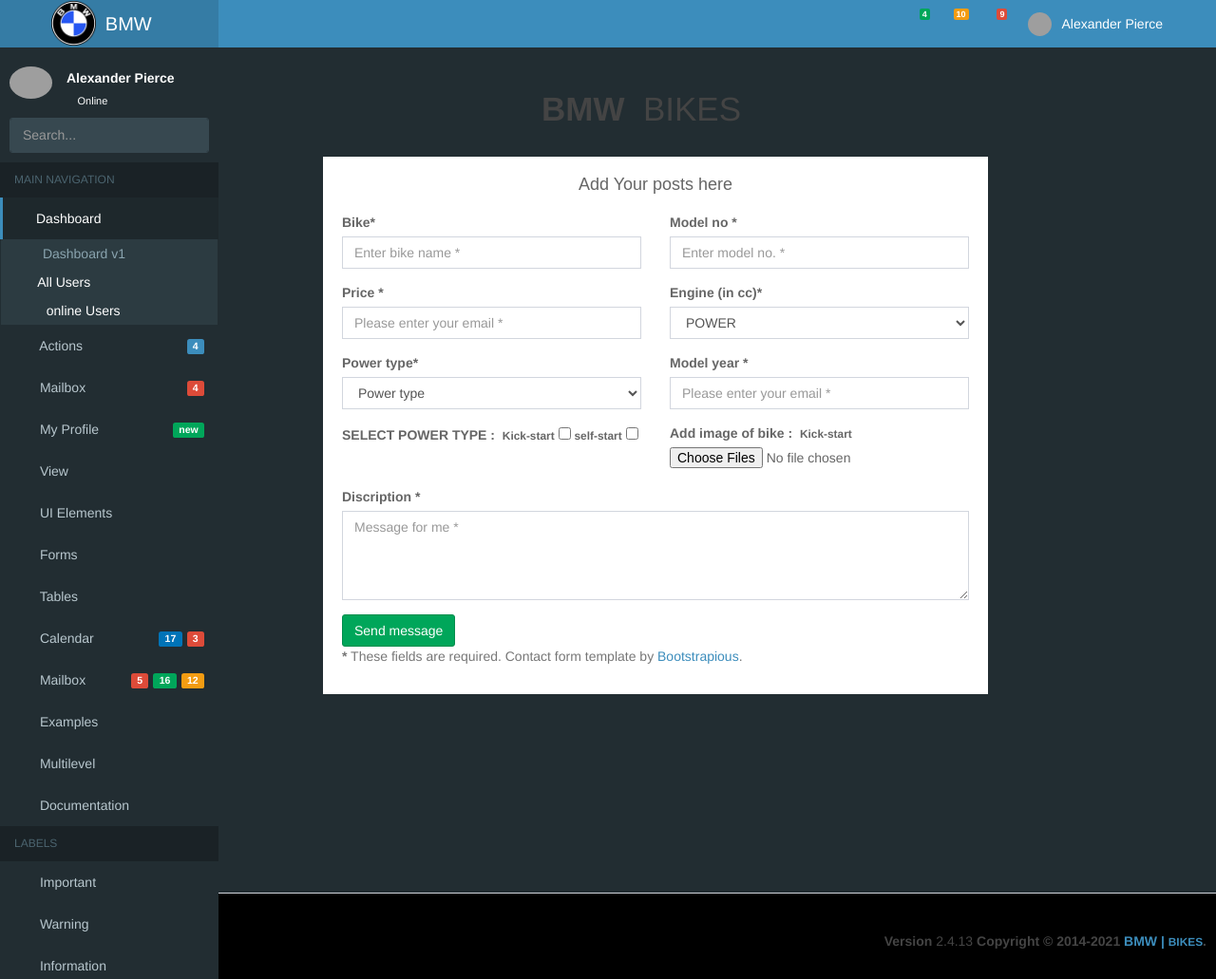
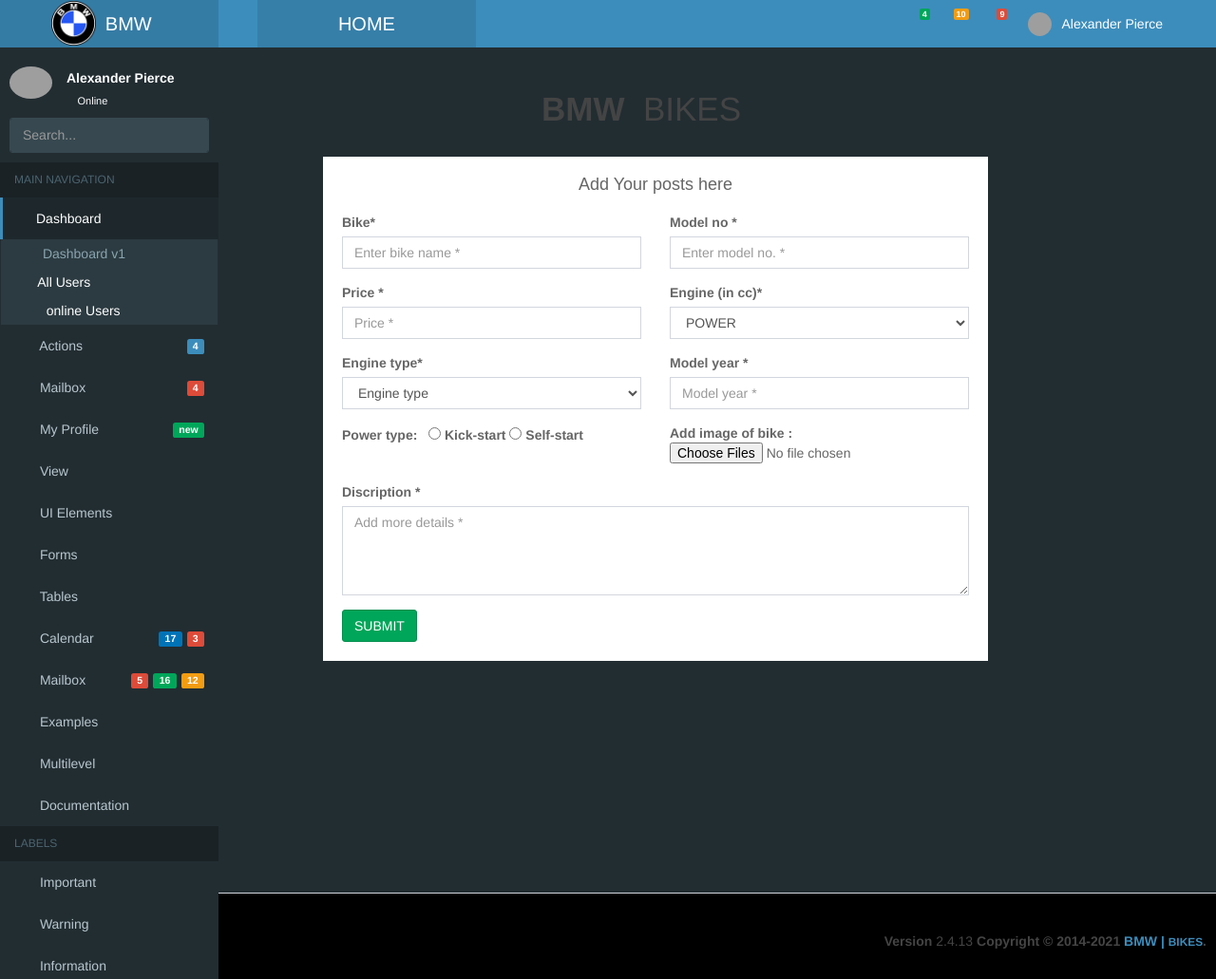
Before and after one commit to ashu4587/Admin-dashboard, a PHP site: page /Admin-dashboard/post-crud.php in a window 1280 px wide. Shown: the whole page at 95% size. Run offline with PHP 8.4, Linux system fonts and the light colour scheme; some libraries are stand-ins or nearby versions; some web fonts are replaced; grey boxes are pictures that could not be loaded.

Commit message:
WEdnesday update
wrking fine... fike upload.. working.. in posts.. and frontpage

```diff
--- a/database/connection.php
+++ b/database/connection.php
@@ -8,6 +8,7 @@
     define('USER','root');
     define('PASSWORD','');
     define('REGISTER','register');
+    define('POSTS','posts');
 
     $connection = new PDO(HOST, USER, PASSWORD);
     //echo "you are succesfully connected to databse";
@@ -31,11 +32,11 @@
 
   //   return $fetch ->fetchAll(PDO::FETCH_ASSOC);
   // }
-  // function debug($var){
-  //   echo"<pre>";
-  //    print_r($var);
-  //   echo"<pre>";
-  // }
+  function debug($var){
+    echo"<pre>";
+     print_r($var);
+    echo"<pre>";
+  }
 
   session_start();
 
--- a/frontpage/frontpage-crud.php
+++ b/frontpage/frontpage-crud.php
@@ -1,5 +1,11 @@
 <?php
   include '../database/connection.php';
+
+  $fetch   = "SELECT * FROM `".POSTS."` ";
+  $listing = $connection->prepare($fetch);
+  $listing->execute();
+  $data    = $listing->fetchAll(PDO::FETCH_ASSOC);
+
   include PATH.DS.'header-footer'.DS.'header.php';
   include PATH.DS.'components'.DS.'navbar.php';
   include PATH.DS.'frontpage'.DS.'frontpage.php';
--- a/header-footer/main-header.php
+++ b/header-footer/main-header.php
@@ -8,13 +8,13 @@
       <img src="<?php echo URL;?>images/BMW.png" style="height:55px; width:55px; margin-top:-5px; margin-left:-20px">
     BMW
     </a>
-
     <!-- Header Navbar: style can be found in header.less -->
     <nav class="navbar navbar-static-top">
       <!-- Sidebar toggle button-->
       <a href="#" class="sidebar-toggle" data-toggle="push-menu" role="button">
         <span class="sr-only">Toggle navigation</span>
       </a>
+      <a class= "logo" href="<?php echo URL;?>frontpage/frontpage-crud.php" style="margin-right:50px;"><span >HOME</span></a>
       <!-- Navbar Right Menu -->
       <div class="navbar-custom-menu">
         <ul class="nav navbar-nav">
--- a/lisiting/listing.php
+++ b/lisiting/listing.php
@@ -1,6 +1,6 @@
 <?php
   include '../database/connection.php';
-  $fetch   = "SELECT * FROM `".REGISTER."`";
+  $fetch   = "SELECT * FROM `".REGISTER."` ORDER BY `id` DESC";
   $listing = $connection->prepare($fetch);
   $listing->execute();
   $data    = $listing->fetchAll(PDO::FETCH_ASSOC);
--- a/post/post-crud.php
+++ b/post/post-crud.php
@@ -1,5 +1,54 @@
 <?php
   include '../database/connection.php';
+  if(isset($_POST['post'])){
+    $username    = "ashu";
+    $bike        = $_POST['bike'];
+    $model_no    = $_POST['model_no'];
+    $price       = $_POST['price'];
+    $engine      = $_POST['engine'];
+    $engine_type = $_POST['engine_type'];
+    $model_year  = $_POST['model_year'];
+    $power_type  = $_POST['Power_type'];
+    $discription = $_POST['discription'];
+
+    /*bike iamge variables.*/
+
+    $bikeimage     = $_FILES['bike_image'];
+    $bike_image    =  $_FILES['bike_image']['name'];
+    $file_tmp_name = $_FILES ['bike_image']['tmp_name'];
+    $file_type     = $_FILES ['bike_image']['size'];
+    $file_type     = $_FILES ['bike_image']['type'];
+    $file_type     = $_FILES ['bike_image']['error'];
+    $filefolder    = PATH.DS.'file_uploads_posts'.DS.$bike_image;
+    $resolution    = '"height="100" width="100"';
+
+    $filechange    = explode('.',$bike_image);
+    $filechange_agn = strtolower(end($filechange));
+    $allowed        = array('jpg','jpeg','png');
+    $imagecheck     = in_array($filechange_agn,$allowed);
+    move_uploaded_file($file_tmp_name,$filefolder);
+
+    // $insert = "INSERT INTO `".POSTS."`(`user_name`,`bike`,`model_no`,`price`,`engine`,`engine_type`,`model_year`,`power_type`,`bike_image`,`description`)VALUES('".$username."','".$bike."','".$model_no."','".$price."','".$engine."','".$engine_type."','".$model_year."','".$power_type."','".$bike_image."','".$discription."')";
+    // $query = mysqli_query($connection,$insert);
+    // echo ($insert);
+
+    $insert = "INSERT INTO `".POSTS."`(`user_name`,`bike`,`model_no`,`price`,`engine`,`engine_type`,`model_year`,`power_type`,`bike_image`,`description`) VALUES(:username,:bike,:model,:price,:engine,:etype,:myear,:ptype,:bimage,:dis)";
+    $query = $connection->prepare($insert);
+    $query->execute([
+      'username'=> $username,
+      'bike'    =>$bike,
+      'model'   =>$model_no,
+      'price'   =>$price,
+      'engine'  => $engine,
+      'etype'   => $engine_type,
+      'myear'   => $model_year,
+      'ptype'   => $power_type,
+      'bimage'  => $filefolder,
+      'dis'     => $discription,
+    ]);
+    // debug($_POST);
+  }
+
   include PATH.DS.'header-footer'.DS.'header.php';
   include PATH.DS.'header-footer'.DS.'main-header.php';
   include PATH.DS.'components'.DS.'sidebar.php';
--- a/post/post-form.php
+++ b/post/post-form.php
@@ -1,6 +1,5 @@
 
 <div class="posts" style="height:850px; margin-top:-50px;">
-
 <div class="login-box">
 <div class="register-logo"  style="margin-left:70px;" >
     <a  href="<?php echo URL;?>frontpage/frontpage-crud.php"><b>BMW &nbsp;</b>BIKES</a>
@@ -10,7 +9,7 @@
   <div class="login-box-body" style="width: 700px; margin-left: -120px;" >
     <h4 class="login-box-msg">Add Your posts here</h4>
 
-    <form id="contact-form" method="post" action="contact.php" role="form" enctype="multipart/form-data">
+    <form  method="post" action="" role="form" enctype="multipart/form-data">
 
     <div class="messages"></div>
 
@@ -20,14 +19,14 @@
             <div class="col-md-6">
                 <div class="form-group">
                     <label for="form_name">Bike*</label>
-                    <input id="form_name" type="text" name="name" class="form-control" placeholder="Enter bike name *" required="required" data-error="Firstname is required.">
+                    <input id="form_name" type="text" name="bike" class="form-control" placeholder="Enter bike name *">
                     <div class="help-block with-errors"></div>
                 </div>
             </div>
             <div class="col-md-6">
                 <div class="form-group">
                     <label for="form_lastname">Model no *</label>
-                    <input id="form_lastname" type="text" name="surname" class="form-control" placeholder="Enter model no. *" required="required" data-error="Lastname is required.">
+                    <input id="form_lastname" type="text" name="model_no" class="form-control" placeholder="Enter model no. *">
                     <div class="help-block with-errors"></div>
                 </div>
             </div>
@@ -35,34 +34,34 @@
         <div class="row">
             <div class="col-md-6">
                 <div class="form-group">
-                    <label for="form_email">Price *</label>
-                    <input id="form_email" type="email" name="email" class="form-control" placeholder="Please enter your email *" required="required" data-error="Valid email is required.">
+                    <label for="price">Price *</label>
+                    <input id="price" type="text" name="price" class="form-control" placeholder="Price *">
                     <div class="help-block with-errors"></div>
                 </div>
             </div>
             <div class="col-md-6">
                 <div class="form-group">
                     <label for="form_need">Engine (in cc)*</label>
-                    <select id="form_need" name="need" class="form-control" required="required" data-error="Please specify your need.">
+                    <select id="form_need" name="engine" class="form-control">
                         <option value="">POWER</option>
-                        <option value="Request quotation">300cc</option>
-                        <option value="Request order status">350cc</option>
-                        <option value="Request copy of an invoice">400cc</option>
-                        <option value="Request order status">450cc</option>
-                        <option value="Request copy of an invoice">480cc</option>
-                        <option value="Request order status">450cc</option>
-                        <option value="Request copy of an invoice">502cc</option>
+                        <option value="300cc">300cc</option>
+                        <option value="350cc">350cc</option>
+                        <option value="400cc">400cc</option>
+                        <option value="450cc">450cc</option>
+                        <option value="480cc">480cc</option>
+                        <option value="520cc">450cc</option>
                     </select>
                     <div class="help-block with-errors"></div>
                 </div>
             </div>
             <div class="col-md-6">
                 <div class="form-group">
-                    <label for="form_need">Power type*</label>
-                    <select id="form_need" name="need" class="form-control" required="required" data-error="Please specify your need.">
-                        <option value="">Power type</option>
-                        <option value="Request quotation">kick start</option>
-                        <option value="Request order status">Self start</option>
+                    <label for="engine_type">Engine type*</label>
+                    <select id="engine_type" name="engine_type" class="form-control">
+                        <option value=""> Engine type</option>
+                        <option value="BS4">BS4</option>
+                        <option value="BS5">BS5</option>
+                        <option value="BS6">BS6</option>
                     </select>
                     <div class="help-block with-errors"></div>
                 </div>
@@ -70,24 +69,27 @@
             <div class="col-md-6">
                 <div class="form-group">
                     <label for="form_email">Model year *</label>
-                    <input id="form_email" type="email" name="email" class="form-control" placeholder="Please enter your email *" required="required" data-error="Valid email is required.">
+                    <input id="form_email" type="text" name="model_year" class="form-control" placeholder="Model year *">
                     <div class="help-block with-errors"></div>
                 </div>
              </div>
              <div class="col-md-6">
-                <div class="form-check">
-                  <b>SELECT POWER TYPE :&nbsp;</b>
-                  <label class="form-check-label" for="exampleCheck1"><small>Kick-start</small></label>
-                  <input type="checkbox" class="form-check-input" id="exampleCheck1">
-                  <label class="form-check-label" for="exampleCheck1"><small>self-start</small></label>
-                  <input type="checkbox" class="form-check-input" id="exampleCheck1">
-                </div>
+              <div class="form-check">
+                <b>Power type: &nbsp;</b>
+                <input class="form-check-input" type="radio" name="Power_type" id="kick_start" value="kick start">
+                <label class="form-check-label" for="kick_start">
+                  Kick-start
+                </label>
+                <input class="form-check-input" type="radio" name="Power_type" id="self_start" value="self start">
+                <label class="form-check-label" for="self_start">
+                  Self-start
+                </label>
+              </div>
              </div>
              <div class="col-md-6">
                 <div class="form-check">
                   <b>Add image of bike :&nbsp;</b>
-                  <label class="form-check-label" for="exampleCheck1"><small>Kick-start</small></label>
-                  <input type="file" name="name" multiple><br>
+                  <input type="file" name="bike_image" multiple><br>
                 </div>
              </div>
         </div>
@@ -95,21 +97,21 @@
             <div class="col-md-12">
                 <div class="form-group">
                     <label for="form_message">Discription *</label>
-                    <textarea id="form_message" name="message" class="form-control" placeholder="Message for me *" rows="4" required="required" data-error="Please, leave us a message."></textarea>
+                    <textarea id="form_message" name="discription" class="form-control" placeholder="Add more details *" rows= 4></textarea>
                     <div class="help-block with-errors"></div>
                 </div>
             </div>
             <div class="col-md-12">
-                <input type="submit" class="btn btn-success btn-send" value="Send message">
+                <button type="submit" class="btn btn-success" name= "post" value="">SUBMIT</button>
             </div>
         </div>
-        <div class="row">
+        <!-- <div class="row">
             <div class="col-md-12">
                 <p class="text-muted">
                     <strong>*</strong> These fields are required. Contact form template by
                     <a href="https://bootstrapious.com/p/how-to-build-a-working-bootstrap-contact-form" target="_blank">Bootstrapious</a>.</p>
             </div>
-        </div>
+        </div> -->
     </div>
 
 </form>
@@ -120,7 +122,7 @@
 </div>
 </div>
 <!-- /.login-box -->
-<script>
+<!-- <script>
   $(function () {
     $('input').iCheck({
       checkboxClass: 'icheckbox_square-blue',
@@ -128,4 +130,4 @@
       increaseArea: '20%' /* optional */
     });
   });
-</script>
+</script> -->
```
Also changed, not shown: frontpage/frontpage.php (+12 -55 lines), file_uploads_posts/wp2499110-bmw-motorcycle-wallpapers (1).jpg (added).
